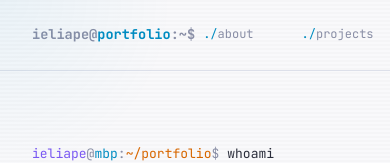
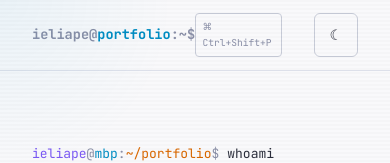
Before and after one commit to isaaceliape/portfolio_2026, a plain HTML site: page index.html in a window 390 px wide. Shown: the top 163 px of the page. Drawn offline with Linux system fonts and the light colour scheme.

Commit message:
fix(mobile-nav): add !important to ensure mobile nav rules apply

```diff
--- a/css/layout.css
+++ b/css/layout.css
@@ -105,19 +105,19 @@ section {
 
   /* Hide navigation links on mobile - use command palette instead */
   .nav-links a {
-    display: none;
+    display: none !important;
   }
 
   /* Show only command palette button on mobile */
-  .kbd-hint {
-    display: flex;
+  .nav-links .kbd-hint {
+    display: flex !important;
     font-size: 0.6rem;
     padding: 0.15rem 0.4rem;
   }
 
   /* Keep theme toggle accessible on mobile */
-  .theme-toggle {
-    display: flex;
+  .nav-links .theme-toggle {
+    display: flex !important;
     padding: 0.3rem 0.5rem;
     font-size: 0.9rem;
   }
```
